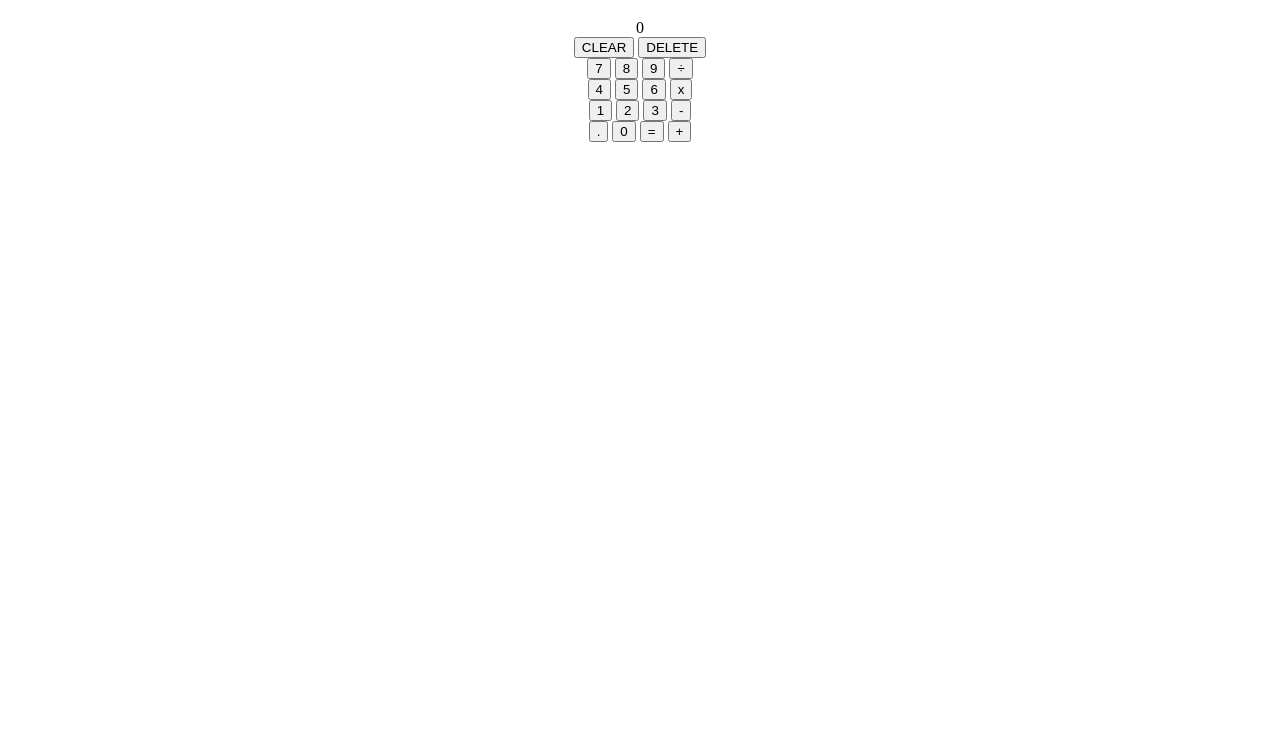
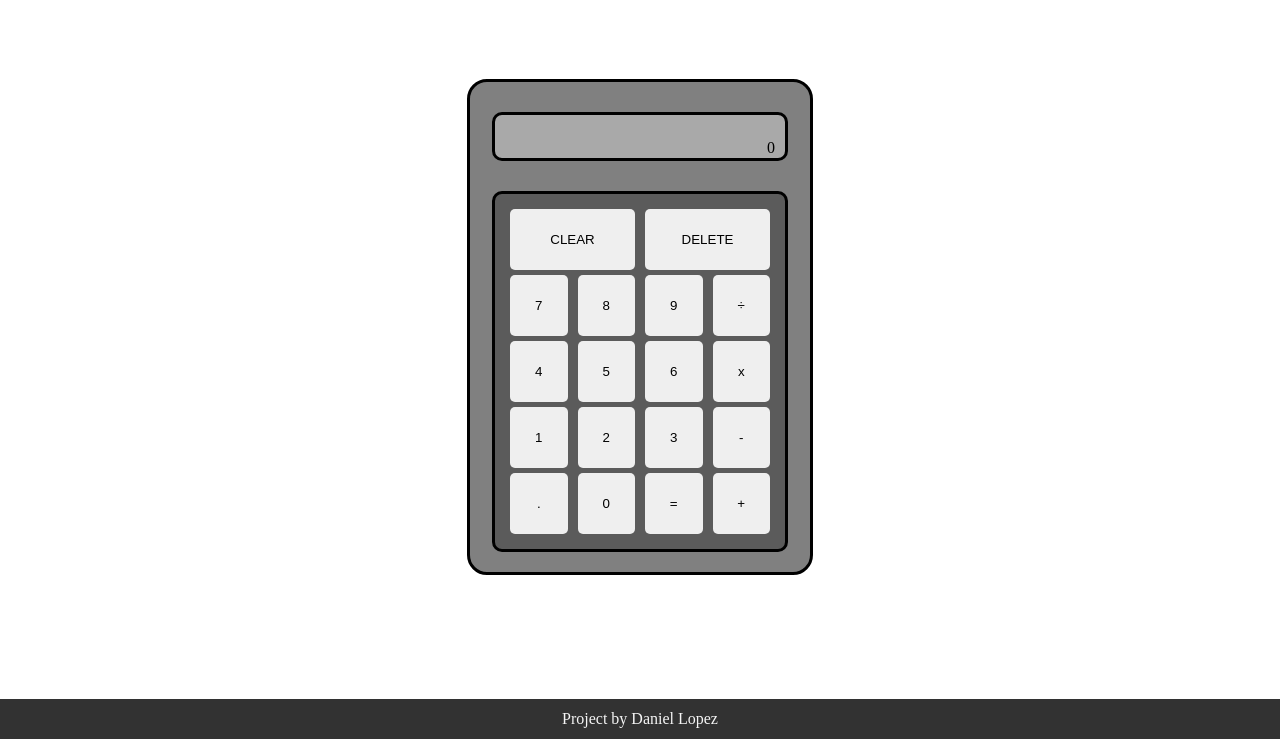
Before and after one commit to DanielLopezUCM/odin-calculator-js, a plain HTML site: page index.html in a window 1280 px wide. Shown: the part 61-800 px from the top of the page. Drawn offline with Linux system fonts and the light colour scheme.

Commit message:
Given style to the calculator

```diff
--- a/index.html
+++ b/index.html
@@ -10,8 +10,14 @@
 <body>
   <h1>Calculator</h1>
   <div id="calculator">
-    <div id="operationText"></div>
-    <div id="result">1 + 2 = 3</div>
+    <div id="textContainer">
+      <div>
+        <div id="operationText">0</div>
+      </div>
+      <div>
+        <div id="result">1 + 2 = 3</div>
+      </div>
+    </div>
     <div id="buttonsContainer">
       <div class="row">
         <button id="clearButton" onclick="operation.reset()">CLEAR</button>
@@ -43,5 +49,8 @@
       </div>
     </div>
   </div>
+  <div id="footage">
+    <a href="https://github.com/DanielLopezUCM/odin-calculator-js">Project by Daniel Lopez</a>
+  </div>
 </body>
 </html>
--- a/styles.css
+++ b/styles.css
@@ -1,3 +1,92 @@
 body {
-    text-align: center;
+    display: flex;
+    flex-direction: column;
+    align-items: center;
+    justify-content: space-between;
+    height: 100vh;
+    margin:0px;
 }
+
+#calculator {
+    background-color: gray;
+    align-items: center;
+    display: flex;
+    flex-direction: column;
+    width: 300px;
+    padding: 20px;
+    border-radius: 20px;
+    height: 450px;
+    border: 3px solid black;
+    gap: 20px;
+    margin-bottom: 5%;
+}
+
+#textContainer {
+    background-color: darkgray;
+    height: 20%;
+    width: 90%;
+    padding: 10px;
+    border: 3px solid black;
+    border-radius: 10px;
+    margin: 10px 0px;
+}
+
+#textContainer div{
+    height: 50%;
+    display: flex;
+    width: 100%;
+    text-align: end;
+    justify-content: space-around;
+    flex-direction: column;
+}
+
+#buttonsContainer {
+    width: calc(90% - 10px);
+    padding: 15px;
+    border: 3px solid black;
+    border-radius: 10px;
+    display: flex;
+    flex-direction: column;
+    justify-content: space-between;
+    align-items: center;
+    aspect-ratio: 4/5;
+    background-color: rgb(91, 91, 91);
+    gap: 5px;
+}
+
+.row {
+    display: flex;
+    gap: 10px;
+    width: 100%;
+    height: 20%;
+    justify-content: space-between;
+}
+
+.row button {
+    border-radius: 5px;
+    border: 0px;
+    width: 25%;
+    height: 100%;
+}
+
+#deleteButton, #clearButton {
+    width: 50%;
+}
+
+#footage {
+    width: 100%;
+    background: rgb(50, 50, 50);
+    height: 40px;
+    display: flex;
+    justify-content: center;
+    align-items: center;
+}
+
+#footage a {
+    text-decoration: none;
+    color: whitesmoke;
+}
+
+#footage a:hover {
+    color: rgb(209, 209, 209);
+}
```
